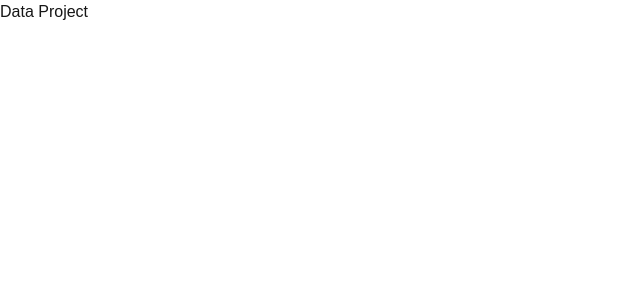
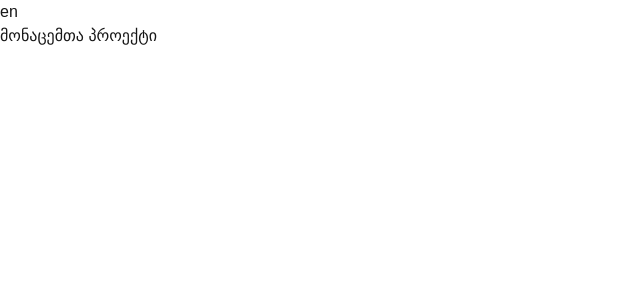
Before and after one commit to eduardoamdev/georgian-data, a Next.js app: page /ka/home in a window 1280 px wide. Shown: the top 300 px of the page, without its empty margins (0-640 px from the left). Built offline with nearby package versions, Linux system fonts and the light colour scheme.

Commit message:
Translated texts added to the home page and Link to swith implemented

```diff
--- a/src/app/[locale]/home/page.tsx
+++ b/src/app/[locale]/home/page.tsx
@@ -1,3 +1,21 @@
-export default function Home() {
-  return <h1>Data Project</h1>;
+import Link from "next/link";
+import { translations, SupportedLocale } from "../../lib/translations";
+
+export default function Home({
+  params,
+}: {
+  params: { locale: SupportedLocale };
+}) {
+  // Link to home page in the locale which is not the current one
+  const otherLocale = params.locale === "en" ? "ka" : "en";
+  const otherLocaleLink = `/${otherLocale}/home`;
+
+  const t = translations[params.locale] || translations.en;
+
+  return (
+    <div>
+      <Link href={otherLocaleLink}>{otherLocale}</Link>
+      <h1>{t.title}</h1>
+    </div>
+  );
 }
```
